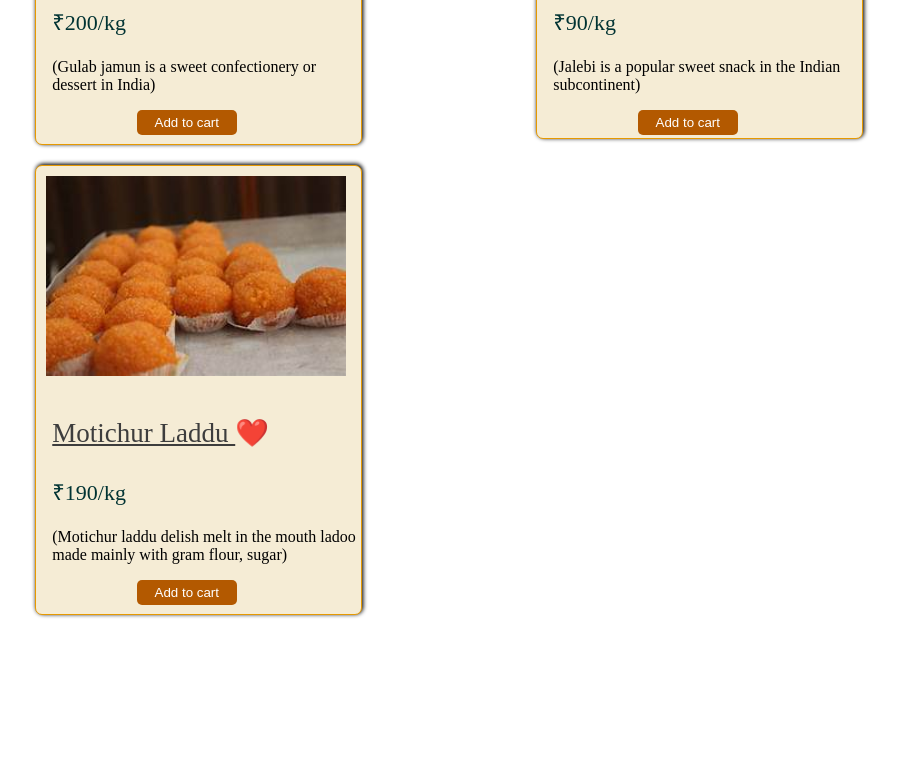
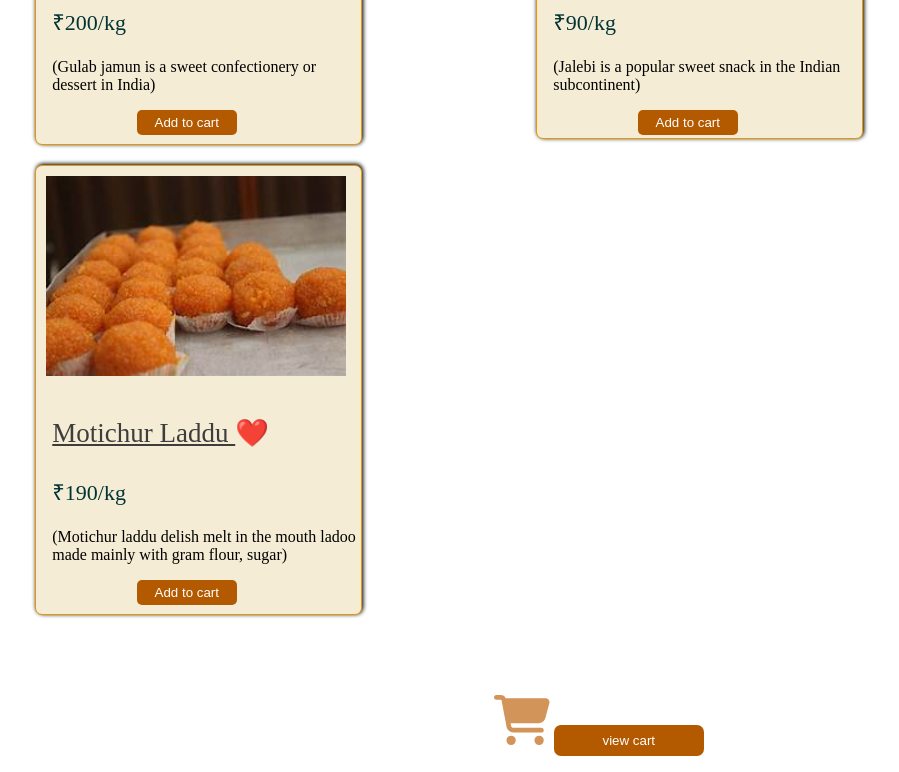
Before and after one commit to harshitvs/icp-14, a plain HTML site: page index.html in a window 1280 px wide. Shown: the part 458-1230 px from the top of the page, without its empty margins (58-957 px from the left). Before the commit the page ends 1091 px from the top, so only its background shows below. Drawn offline with Linux system fonts and the light colour scheme.

```diff
--- a/index.html
+++ b/index.html
@@ -65,6 +65,20 @@
             transition: 0.5s;
             box-shadow: 2px -1px 5px 2px #3D3D3D ;
         }
+        .btn-cart{
+            width: 150px;
+            padding: 8px;
+            color: white;
+            background-color: #b35900;
+            border-radius: 7px;
+            border:none;
+            cursor: pointer;
+
+        }
+        .btn-cart:hover{
+            transition: 0.5s;
+            box-shadow: 2px -1px 5px 2px #3D3D3D ;
+        }
         .header2{
             font-size: 27px;
             color: #3D3D3D;
@@ -104,14 +118,11 @@
                  <button class="btn">Add to cart</button>
             </p>
         </div>
+        <br><br><br><br>
 
-
-
-
-
-
-
-
+           <p style="margin-left: 43%;">
+            <img src="./pic.img/cart-shopping-solid.svg" height="50px" alt="cart img"> <button class="btn-cart">view cart</button>
+           </p>
 
     <script src="https://kit.fontawesome.com/1605bb7187.js" crossorigin="anonymous"></script>
 </body>
```
Also changed, not shown: pic.img/cart-shopping-solid.svg (added).
